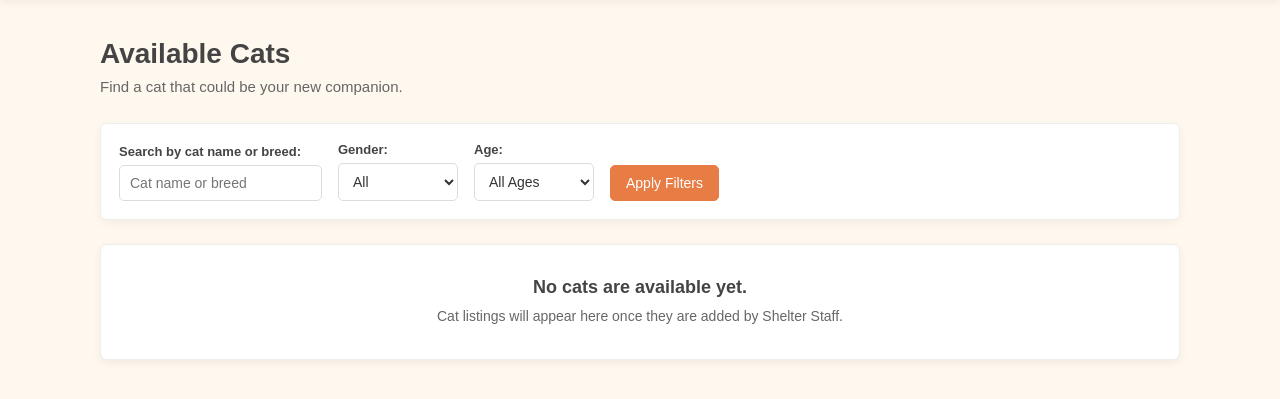
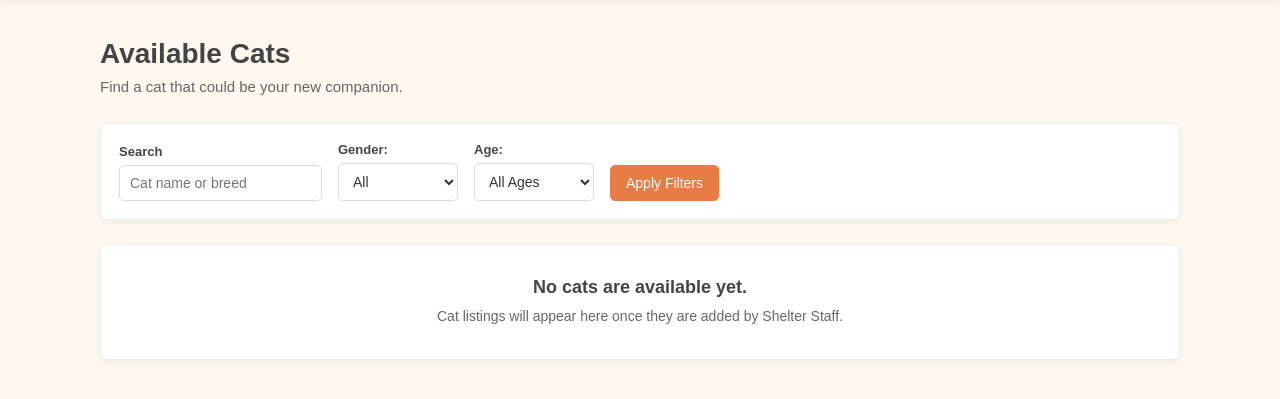
Before and after one commit to emam27/MeowGhor--A-Cat-Adoption-Shelter-Management-System, a PHP site: page /cats.php in a window 1280 px wide. Shown: the part 63-462 px from the top of the page. Run offline with PHP 8.4, Linux system fonts and the light colour scheme.

```diff
--- a/Adopter/view/cats.php
+++ b/Adopter/view/cats.php
@@ -28,7 +28,7 @@
         <!-- Filtering will be connected through AdopterController and AdopterModel when MySQL is added. -->
         <form class="cat-filters" action="cats.php" method="get">
             <div class="cat-filter-field">
-                <label for="cat-search">Search by cat name or breed:</label>
+                <label for="cat-search">Search</label>
                 <input type="search" id="cat-search" name="search" placeholder="Cat name or breed">
             </div>
 
```
